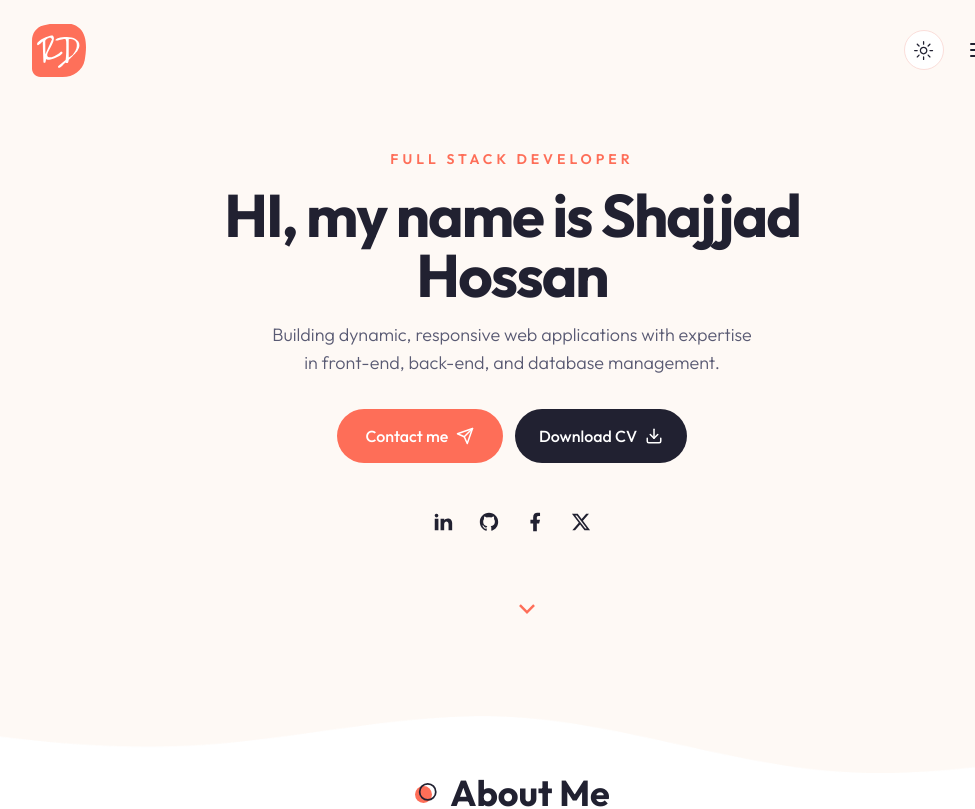
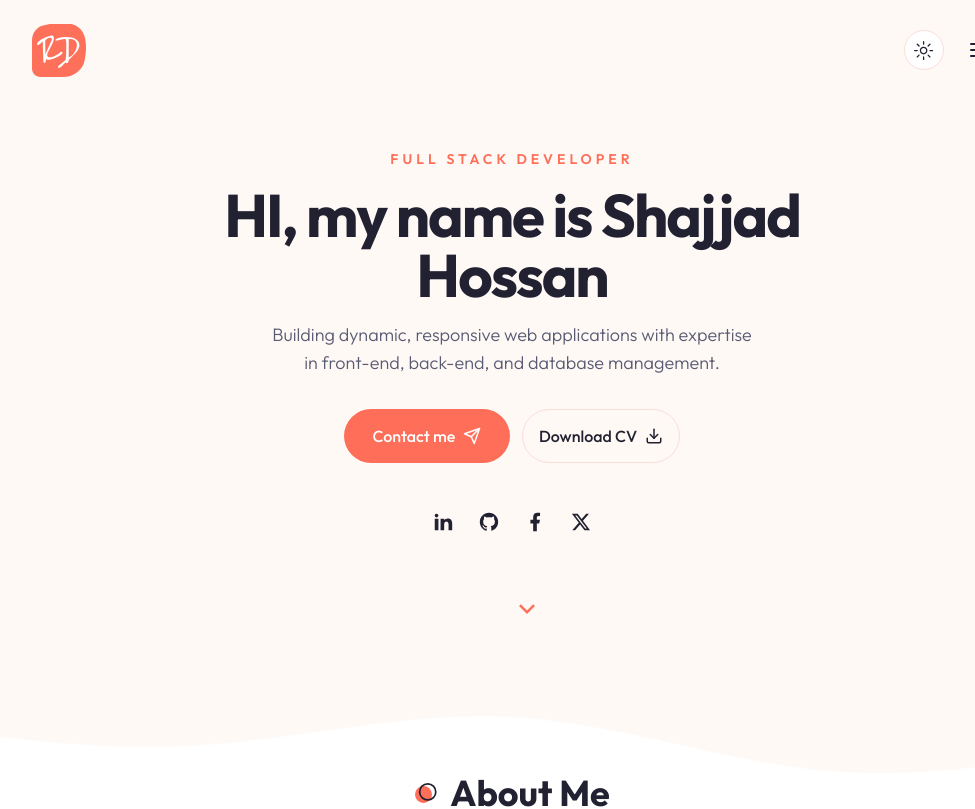
Before and after one commit to shagors/my-portfolio, a Next.js app: page / in a window 1280 px wide. Shown: the top 809 px of the page, without its empty margins (128-1103 px from the left). Built offline with nearby package versions, Linux system fonts and the light colour scheme.

Commit message:
add prifile image in banner and cv download options add and check it

```diff
--- a/app/dashboard/page.jsx
+++ b/app/dashboard/page.jsx
@@ -3,6 +3,7 @@
 import Image from "next/image";
 import React, { useEffect, useState } from "react";
 import { RiDeleteBin7Line, RiEditLine } from "react-icons/ri";
+import { toast } from "sonner";
 
 const Dashboard = () => {
   const [posts, setPosts] = useState([]);
@@ -28,6 +29,7 @@ const Dashboard = () => {
       await fetch(`https://my-portfolio-backend-kappa.vercel.app/items/${id}`, {
         method: "DELETE",
       });
+      toast.warning("Data Successfully deleted!");
       setPosts(posts.filter((post) => post.id !== id));
       fetchData();
     } catch (error) {
--- a/components/About.jsx
+++ b/components/About.jsx
@@ -122,6 +122,7 @@ const About = () => {
             <DevImg
               containerStyles="bg-about_shape_light dark:bg-about_shape_dark w-[505px] h-[505px] bg-no-repeat relative"
               imgSrc="/about/developer.png"
+              // imgSrc="/shagor-con.png"
             />
           </div>
           {/* tabs */}
--- a/components/Hero.jsx
+++ b/components/Hero.jsx
@@ -36,9 +36,13 @@ const Hero = () => {
                 </Button>
               </Link>
 
-              <Button variant="secondary" className="gap-x-2">
+              <a
+                href="https://drive.google.com/uc?export=download&id=1xdfy_DKkZUngDw8vO0Q5WaJ60nhb3Ykl"
+                variant="secondary"
+                className="gap-x-2 flex items-center border rounded-full px-4 font-medium hover:bg-[#fe6e58] hover:text-white"
+              >
                 Download CV <Download size={18} />
-              </Button>
+              </a>
             </div>
 
             {/* Socials */}
@@ -72,10 +76,11 @@ const Hero = () => {
               endCountText="k"
               badgeText="Happy Clients"
             />
-            <div className="bg-hero_shape2_light dark:bg-hero_shape2_dark w-[500px] h-[500px] bg-no-repeat absolute -top-1 -right-2"></div>
+            <div className="bg-hero_shape2_light dark:bg-hero_shape2_dark w-[500px] h-[500px] bg-no-repeat absolute -top-2 -right-2"></div>
             <DevImg
-              containerStyles="bg-hero_shape w-[510px] h-[462px] bg-no-repeat relative bg-bottom"
-              imgSrc="/hero/developer.png"
+              containerStyles="bg-hero_shape w-[440px] h-[462px] bg-no-repeat relative bg-bottom rounded-full"
+              // imgSrc="/hero/developer.png"
+              imgSrc="/shajjad.png"
             />
           </div>
         </div>
```
Also changed, not shown: public/shagor-con.png (added), public/shajjad.png (added).
